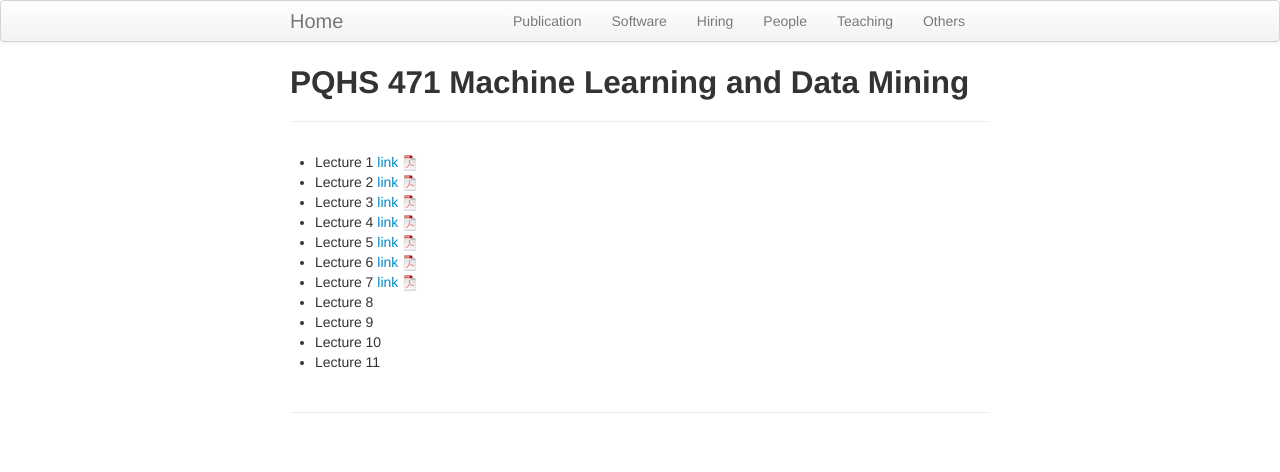
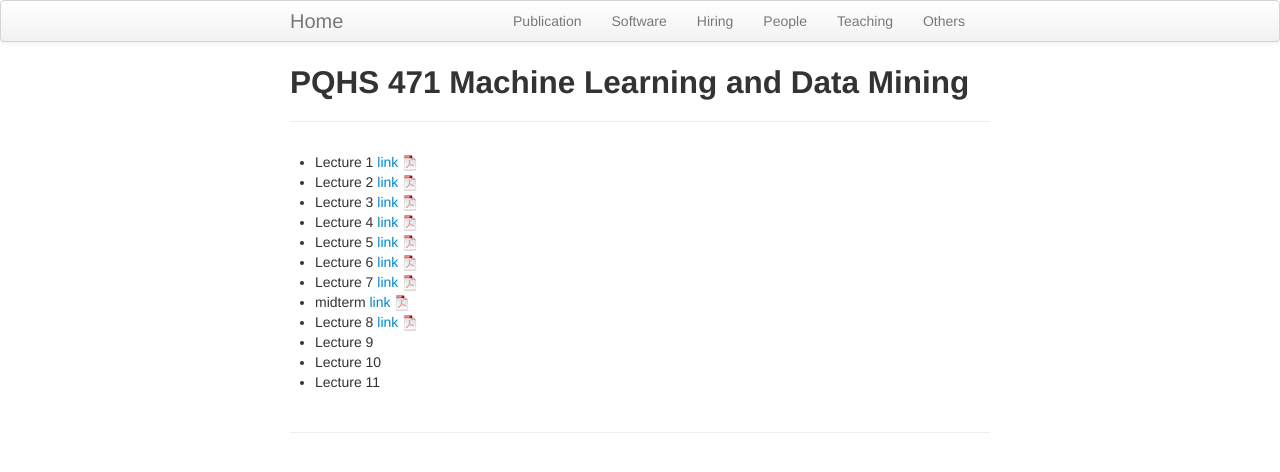
Before and after one commit to haoharryfeng/testpage4, a Jekyll site: the page built from PQHS471.md, in a window 1280 px wide. Shown: the top 472 px of the page. Built offline with Jekyll 4.4.1, drawn with Linux system fonts in a browser that asks for light colours.

Commit message:
exam and 8

```diff
--- a/PQHS471.md
+++ b/PQHS471.md
@@ -11,7 +11,8 @@ title: PQHS 471 Machine Learning and Data Mining
 - Lecture 5 [link ![Lec1](./assets/pics/pdf-icon.png)](Lecture_5_fund_sup.pdf)
 - Lecture 6 [link ![Lec1](./assets/pics/pdf-icon.png)](Lecture_6_basic_class.pdf)
 - Lecture 7 [link ![Lec1](./assets/pics/pdf-icon.png)](Lecture_7_reg.pdf)
-- Lecture 8
+- midterm [link ![Lec1](./assets/pics/pdf-icon.png)](document.pdf)
+- Lecture 8 [link ![Lec1](./assets/pics/pdf-icon.png)](Lecture_8_CV_boots.pdf)
 - Lecture 9
 - Lecture 10
 - Lecture 11
```
Also changed, not shown: 7 other files.
